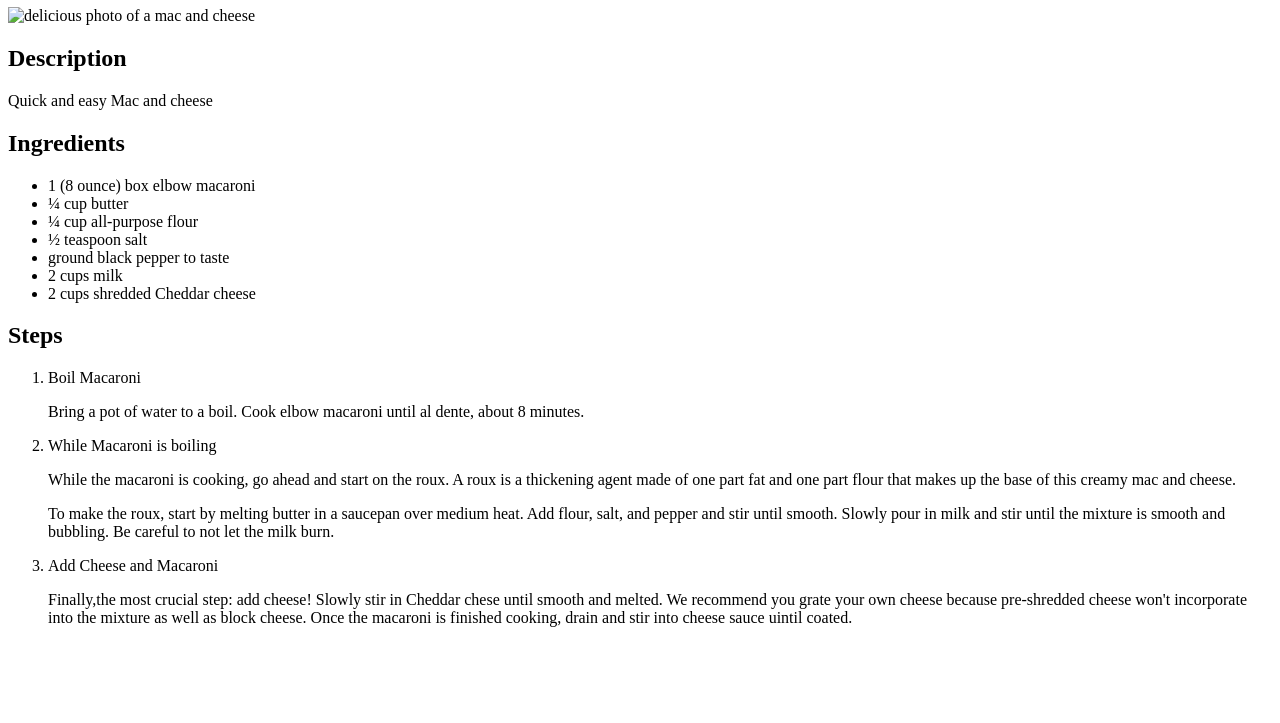
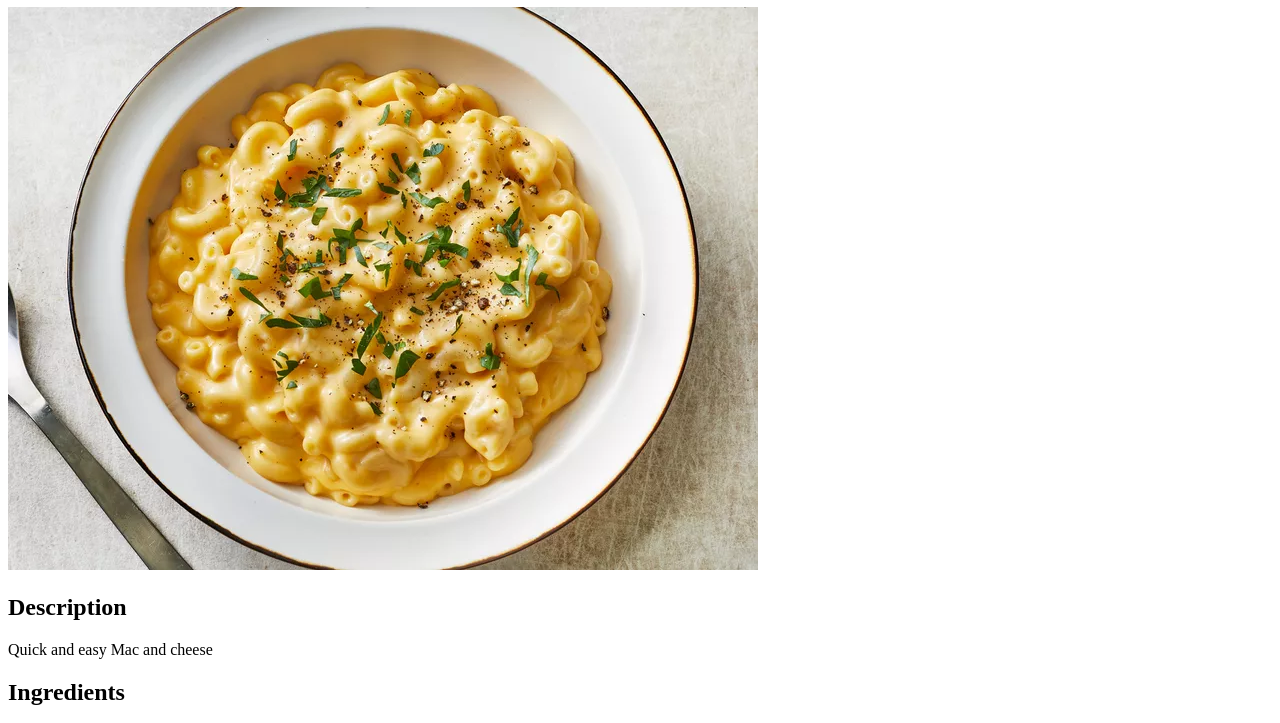
Before and after one commit to faarisie/odin-recipes, a plain HTML site: page recipes/macncheese.html in a window 1280 px wide. Shown: the part 73-796 px from the top of the page. Drawn offline with Linux system fonts and the light colour scheme.

Commit message:
editing typos from jpg and macncheese

```diff
--- a/recipes/macncheese.html
+++ b/recipes/macncheese.html
@@ -8,7 +8,7 @@
 </head>
 <body>
     <h1>Mac N Cheese</h1>
-    <img src="../img/macncheese" alt="delicious photo of a mac and cheese">
+    <img src="../img/macncheese.jpg" alt="delicious photo of a mac and cheese">
 
     <h2>Description</h2>
         <p> Quick and easy Mac and cheese</p>
```
Also changed, not shown: img/macncheese.jpg (renamed from img/macncheeese.jpg).
